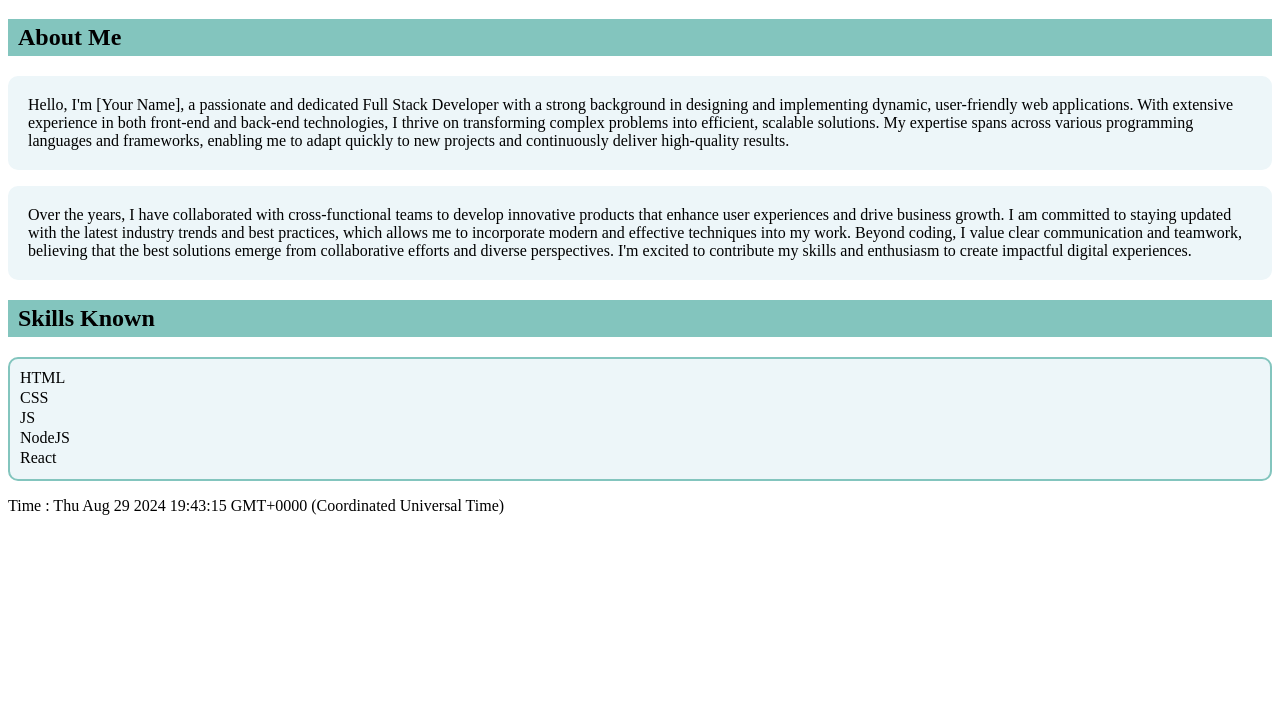
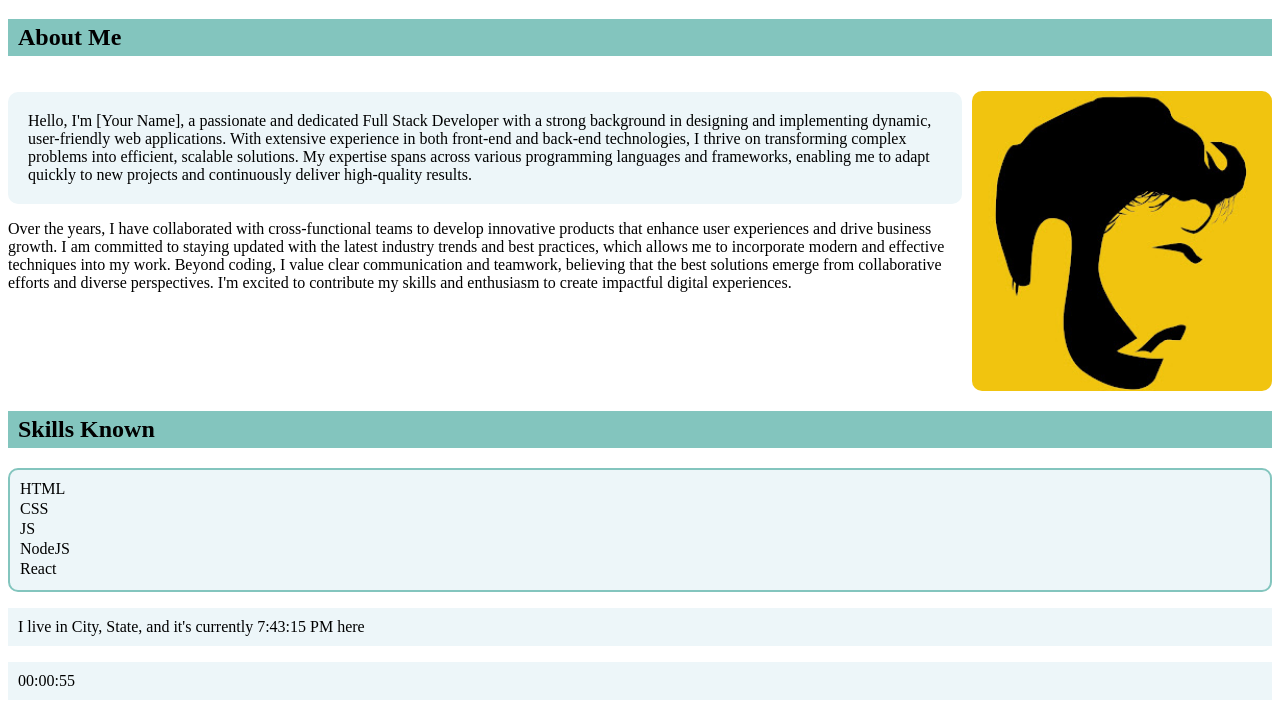
Before and after one commit to vatsan1993/aa-week09-element-manipulation-long-practice, a plain HTML site: page index.html in a window 1280 px wide. Shown: the part 81-800 px from the top of the page. Drawn offline with Linux system fonts and the light colour scheme.

Commit message:
finished bonus

```diff
--- a/my-profile.css
+++ b/my-profile.css
@@ -30,3 +30,21 @@
     padding: 20px;
     border-radius: 10px;
 }
+
+.content-section{
+    display: flex;
+    justify-content: space-between;
+    gap: 10px;
+}
+
+.propic{
+    margin-top: 15px;
+    border-radius: 10px;
+    width: 300px;
+    height: 300px;
+}
+
+.timer, .count-down{
+    background-color: #EDF6F9;
+    padding: 10px;
+}
--- a/my-profile.js
+++ b/my-profile.js
@@ -17,6 +17,8 @@ let createSubHeading = (content) => {
   return subHeading;
 };
 
+let contentSection = createSection('content-section');
+
 let aboutSection = createSection('about-section');
 
 let aboutHeading = createSubHeading('About Me');
@@ -31,10 +33,18 @@ about2.className = 'about';
 about2.textContent =
   "Over the years, I have collaborated with cross-functional teams to develop innovative products that enhance user experiences and drive business growth. I am committed to staying updated with the latest industry trends and best practices, which allows me to incorporate modern and effective techniques into my work. Beyond coding, I value clear communication and teamwork, believing that the best solutions emerge from collaborative efforts and diverse perspectives. I'm excited to contribute my skills and enthusiasm to create impactful digital experiences.";
 
-aboutSection.appendChild(aboutHeading);
+body.appendChild(aboutHeading);
 aboutSection.appendChild(about1);
 aboutSection.appendChild(about2);
-body.appendChild(aboutSection);
+
+let profileImg = document.createElement('img');
+profileImg.src = './propic.jpg';
+profileImg.className = 'propic';
+
+contentSection.appendChild(aboutSection);
+contentSection.appendChild(profileImg);
+
+body.appendChild(contentSection);
 
 let skillsSection = createSection('skills-section');
 let skillsHeading = createSubHeading('Skills Known');
@@ -56,10 +66,45 @@ skillsSection.appendChild(skillsList);
 body.appendChild(skillsSection);
 
 let timer = document.createElement('p');
-timer.className = 'timer';
 setInterval(() => {
   let date = new Date(Date.now());
-  timer.textContent = `Time : ${date}`;
+  timer.textContent = `I live in City, State, and it's currently ${date.toLocaleTimeString()} here`;
 }, 1000);
 
 body.appendChild(timer);
+
+timer.classList.add('timer');
+
+about2.outerHTML =
+  "<div>Over the years, I have collaborated with cross-functional teams to develop innovative products that enhance user experiences and drive business growth. I am committed to staying updated with the latest industry trends and best practices, which allows me to incorporate modern and effective techniques into my work. Beyond coding, I value clear communication and teamwork, believing that the best solutions emerge from collaborative efforts and diverse perspectives. I'm excited to contribute my skills and enthusiasm to create impactful digital experiences.</div>";
+
+let countDownTimer = document.createElement('p');
+countDownTimer.classList.add('count-down');
+body.appendChild(countDownTimer);
+
+let targetTime = new Date();
+// targetTime.setHours(targetTime.getHours() + 1);
+targetTime.setMinutes(targetTime.getMinutes() + 1);
+console.log(targetTime);
+
+let interval = setInterval(() => {
+  let now = new Date();
+
+  console.log(now);
+
+  let diffInMs = targetTime.getTime() - now.getTime();
+  let hours = Math.floor(diffInMs / (1000 * 60 * 60));
+  let minutes = Math.floor((diffInMs % (1000 * 60 * 60)) / (1000 * 60));
+  let seconds = Math.floor((diffInMs % (1000 * 60)) / 1000);
+
+  // Format the time as a string "hh:mm:ss"
+  let timeString = `${String(hours).padStart(2, '0')}:${String(
+    minutes
+  ).padStart(2, '0')}:${String(seconds).padStart(2, '0')}`;
+  countDownTimer.innerText = timeString;
+
+  if (diffInMs < 0) {
+    clearInterval(interval);
+    countDownTimer.textContent = 'Expired';
+  }
+}, 1000);
```
Also changed, not shown: propic.jpg (added).
